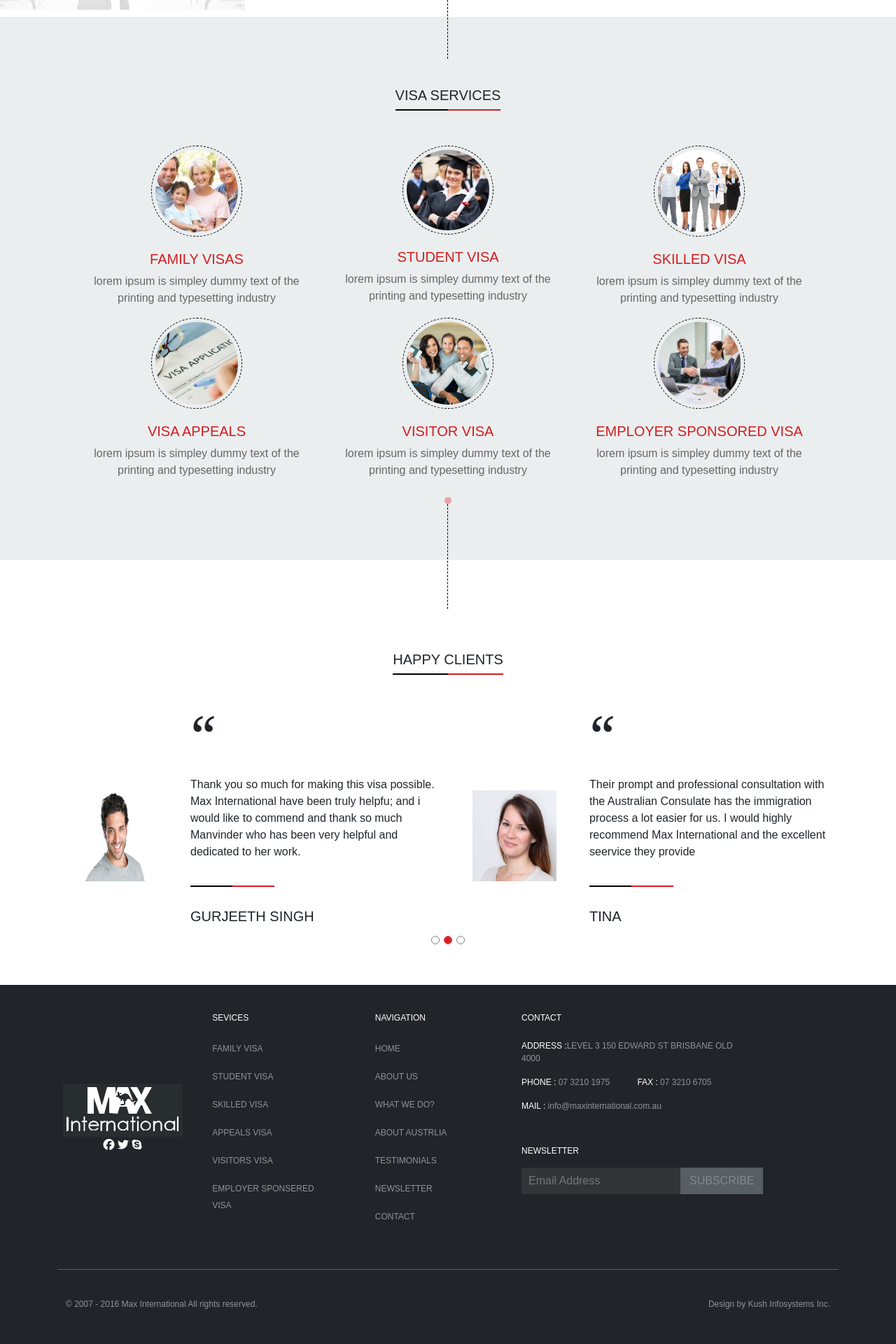
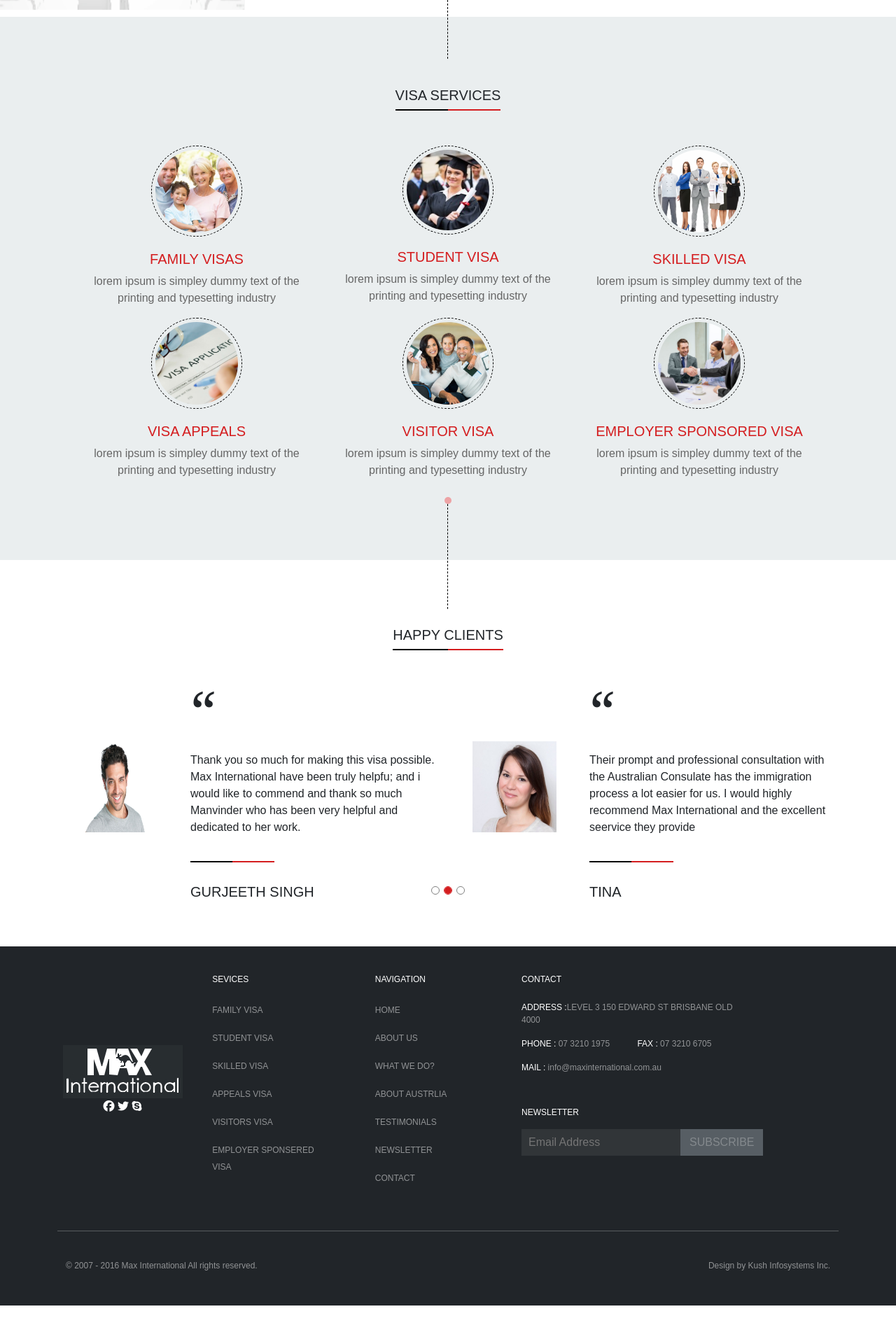
Before and after one commit to kaviyarasu-2000/learning-jekyll, a Jekyll site: the page built from jekyll/index.md, in a window 1280 px wide. Shown: the part 1429-3349 px from the top of the page at 70% size. Built offline with Jekyll 4.4.1, drawn with Linux system fonts in a browser that asks for light colours; nearby versions of some CDN libraries; some web fonts are replaced; after the commit the page ends 3294 px from its top, so only the background shows below that.

Commit message:
testimonial changes.

```diff
--- a/jekyll/_includes/testimonial.html
+++ b/jekyll/_includes/testimonial.html
@@ -7,9 +7,9 @@
         <div class="client--desc">
                 <div id="carousel" class="carousel slide" data-interval="false">
                     <div class="carousel-indicators">
-                      <button type="button" data-bs-target="#carousel" data-bs-slide-to="0"></button>
-                      <button type="button" data-bs-target="#carousel" data-bs-slide-to="1" class="active"></button>
-                      <button type="button" data-bs-target="#carousel" data-bs-slide-to="2"></button>
+                      <button type="button" data-bs-target="#carousel" data-bs-slide-to="0" class="mt-5"></button>
+                      <button type="button" data-bs-target="#carousel" data-bs-slide-to="1" class="mt-5 active"></button>
+                      <button type="button" data-bs-target="#carousel" data-bs-slide-to="2" class="mt-5"></button>
                     </div>
                     <div  class="carousel-inner">
                         <div  class="carousel-item">
--- a/jekyll/sass/testimonials/_testimonial.scss
+++ b/jekyll/sass/testimonials/_testimonial.scss
@@ -1,17 +1,17 @@
 
 .client {
-    margin-bottom: 30px;
+    margin-bottom: 10px;
     &--title {
     @include bottom-line;
-    margin-top: 120px;
     margin-bottom: 25px;
+        margin-top: 85px;
     font-size: $font-size;
 
 }
  &-photo {
     height: 130px;
     width: 120px;
-    margin-top: 140px;
+    margin-top: 105px;
 }
    &-reviewer {
   margin-top: 30px;
@@ -22,9 +22,6 @@
 }
   }
 
-}
-.carousel-indicators{
-    margin-bottom: -20px;
 }
 
 .carousel-indicators button {
```
Also changed, not shown: 3 other files.
